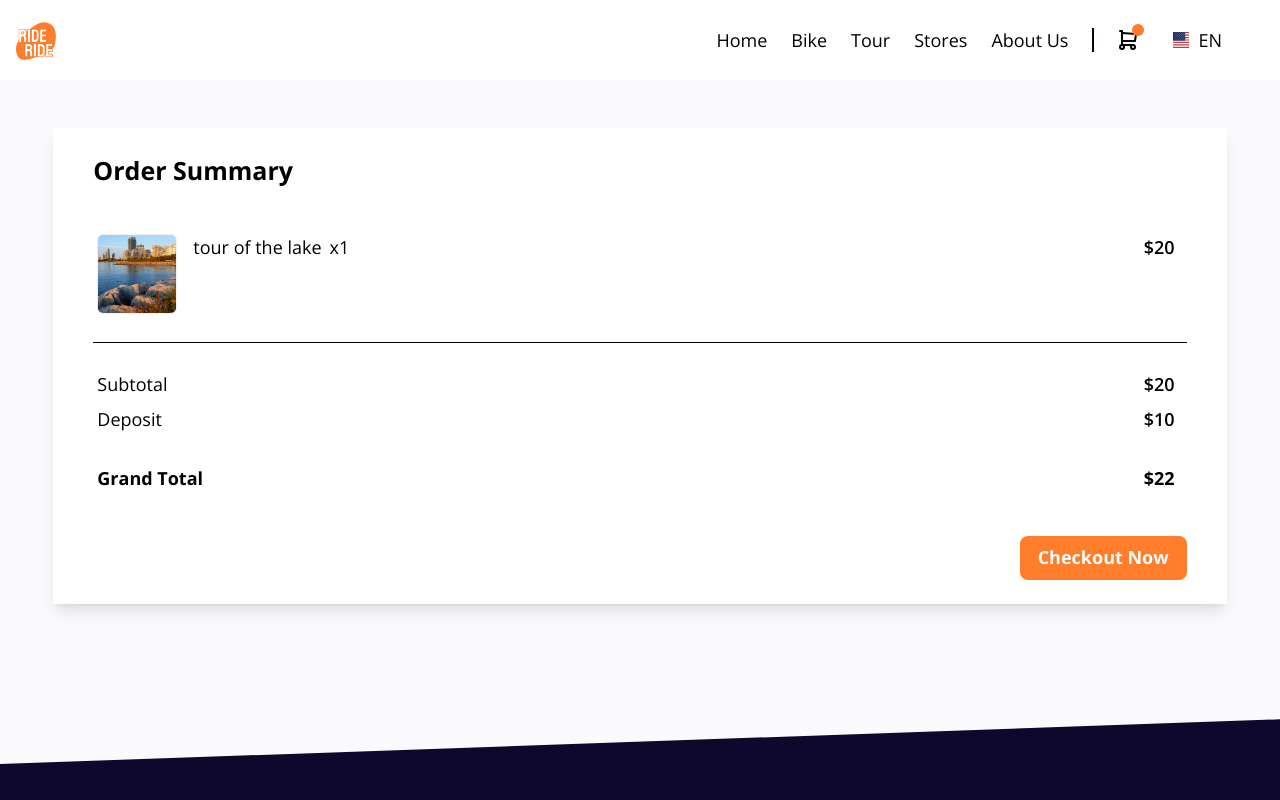
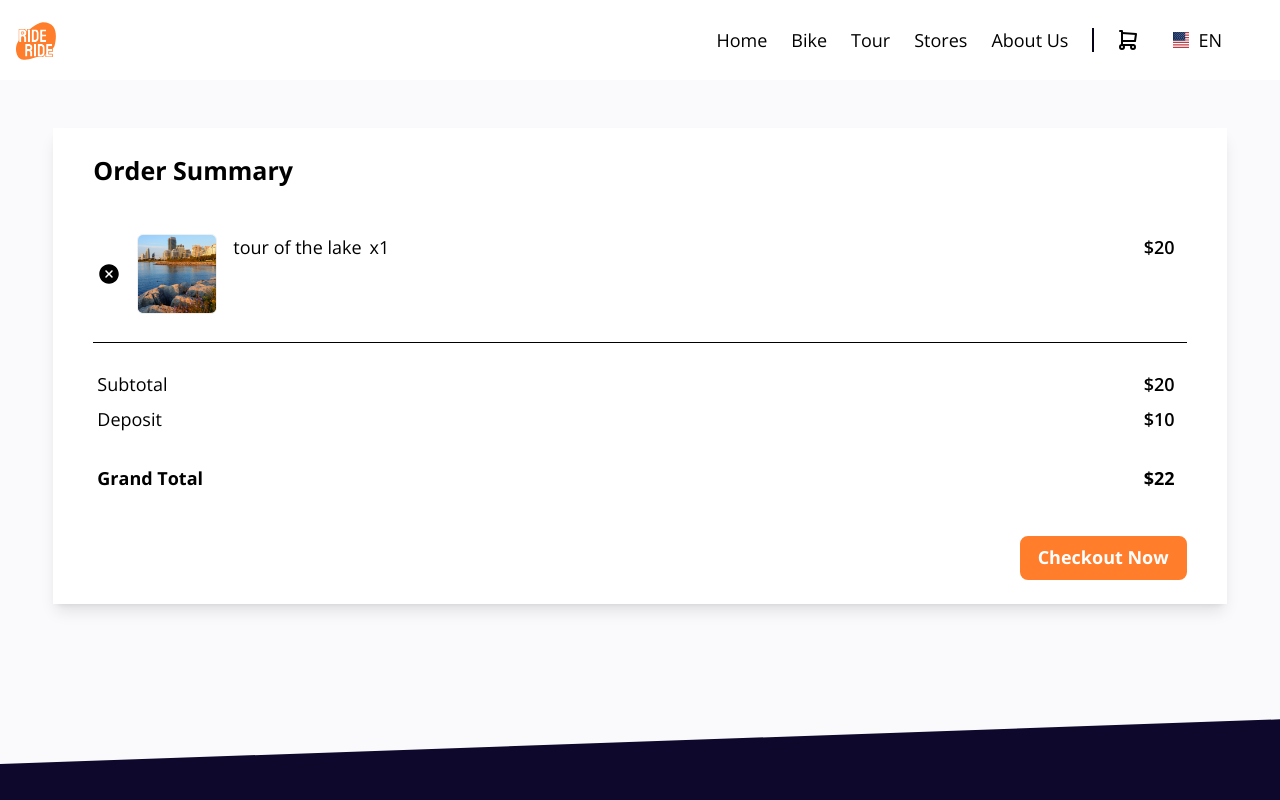
Before and after one commit to rickyxyz/ride-ride, a React (Vite) app: page /tour/t0 in a window 1280 px wide. Both pictures are taken after a click on the button "Add to order". Shown: the top 800 px of the page. Built offline with nearby package versions, Linux system fonts and the light colour scheme; some icons are missing.

Commit message:
feat: change cookie lib

```diff
--- a/package.json
+++ b/package.json
@@ -28,15 +28,16 @@
   },
   "dependencies": {
     "@hookform/resolvers": "^3.3.2",
+    "@types/js-cookie": "^3.0.6",
     "@types/react-cookies": "^0.1.3",
     "flag-icons": "^7.0.3",
     "framer-motion": "^10.16.16",
     "i18next": "^23.7.8",
     "i18next-browser-languagedetector": "^7.2.0",
+    "js-cookie": "^3.0.5",
     "localforage": "^1.10.0",
     "match-sorter": "^6.3.1",
     "react": "^18.2.0",
-    "react-cookie": "^6.1.1",
     "react-dom": "^18.2.0",
     "react-hook-form": "^7.49.0",
     "react-i18next": "^13.5.0",
--- a/src/components/Header.tsx
+++ b/src/components/Header.tsx
@@ -12,7 +12,7 @@ import {
   CartItem,
 } from '../@types/types';
 import { Dispatch, SetStateAction, useEffect, useRef, useState } from 'react';
-import { useCookies } from 'react-cookie';
+import Cookies from 'js-cookie';
 
 const headerLinks: Link[] = [
   {
@@ -157,9 +157,8 @@ function _SideBar({
 }
 
 function Header() {
-  const [cookies] = useCookies(['cart']);
-  const existingCart: CartItem[] =
-    (cookies.cart as CartItem[] | undefined) ?? [];
+  const existingCart = JSON.parse(Cookies.get('cart') ?? '[]') as CartItem[];
+  const cartHasItem = existingCart.length > 0;
   const [t] = useTranslation('common');
   const [isSidebarOpen, setIsSidebarOpen] = useState(false);
 
@@ -183,7 +182,7 @@ function Header() {
         </ul>
       </nav>
       <span className="relative ml-6 transition duration-75 before:absolute before:-left-6 before:bg-black hover:text-orange lg:before:h-full lg:before:w-0.5">
-        {existingCart.length > 0 && (
+        {cartHasItem && (
           <span className="absolute -right-1 -top-1 h-3 w-3 rounded-full bg-orange" />
         )}
         <a href="/order">
--- a/src/components/common/OrderSummary.tsx
+++ b/src/components/common/OrderSummary.tsx
@@ -2,25 +2,25 @@ import { ButtonLink } from './Button';
 import { CartItem, CartItemBike } from '../../@types/types';
 import { BICYCLE } from '../../constants/Bicycles';
 import { TOUR } from '../../constants/Tours';
-import { useCookies } from 'react-cookie';
-import { useMemo } from 'react';
+import { useMemo, useState } from 'react';
+import { IoIosCloseCircle } from 'react-icons/io';
+import Cookies from 'js-cookie';
 
 interface OrderSummaryProps {
   type?: 'mini' | 'full';
 }
 
 function OrderSummary({ type = 'mini' }: OrderSummaryProps) {
-  // const [cookies, setCookie] = useCookies(['cart']);
-  const [cookies] = useCookies(['cart']);
-  const existingCart: CartItem[] = useMemo(
-    // eslint-disable-next-line @typescript-eslint/no-unnecessary-condition
-    () => (cookies as { cart: CartItem[] }).cart || [],
-    [cookies]
-  );
+  const cart = JSON.parse(Cookies.get('cart') ?? '[]') as CartItem[];
+  const [existingCart, setExistingCart] = useState(cart);
   const subTotal = useMemo(() => {
     return existingCart.reduce((sum, item) => {
       if (item.type === 'bike') {
-        sum += BICYCLE[parseInt(item.id[1], 10)].price;
+        const duration = parseInt(
+          (item as CartItem<'bike'>).details.duration,
+          10
+        );
+        sum += BICYCLE[parseInt(item.id[1], 10)].price * duration;
       } else {
         sum += TOUR[parseInt(item.id[1], 10)].price;
       }
@@ -64,13 +64,14 @@ function OrderSummary({ type = 'mini' }: OrderSummaryProps) {
     </div>
   );
 
-  // function removeItem(index) {
-  //   const newCookie = {
-  //     ...cookies,
-  //     cart: cookies.cart,
-  //   };
-  //   setCookie('cart');
-  // }
+  function removeItem(index: number) {
+    const newCart = [
+      ...existingCart.slice(0, index),
+      ...existingCart.slice(index + 1),
+    ];
+    setExistingCart(newCart);
+    Cookies.set('cart', JSON.stringify(newCart));
+  }
 
   const orderSummaryMini = (
     <div className="flex w-full flex-col gap-6 bg-white px-4 lg:w-96">
@@ -125,8 +126,12 @@ function OrderSummary({ type = 'mini' }: OrderSummaryProps) {
                 className="flex flex-row gap-4 rounded-md p-1 pr-3"
                 key={`ch-${index}-${item.id}`}
               >
-                {/* eslint-disable-next-line no-console */}
-                <button onClick={() => console.log('R')}>X</button>
+                <button
+                  onClick={() => removeItem(index)}
+                  className="hover:text-red-500"
+                >
+                  <IoIosCloseCircle size={24} />
+                </button>
                 <div className="hidden h-20 w-20 items-center overflow-hidden rounded-md border-[1px] border-gray md:flex">
                   <img src={bike.image} alt="" className="object-cover" />
                 </div>
@@ -148,6 +153,12 @@ function OrderSummary({ type = 'mini' }: OrderSummaryProps) {
                 className="flex flex-row gap-4 rounded-md p-1 pr-3"
                 key={`ch-${index}-${item.id}`}
               >
+                <button
+                  onClick={() => removeItem(index)}
+                  className="hover:text-red-500"
+                >
+                  <IoIosCloseCircle size={24} />
+                </button>
                 <div className="hidden h-20 w-20 items-center overflow-hidden rounded-md border-[1px] border-gray md:flex">
                   <img src={tour.image} alt="" className="object-cover" />
                 </div>
--- a/src/pages/BookBike.tsx
+++ b/src/pages/BookBike.tsx
@@ -3,7 +3,7 @@ import Button from '../components/common/Button';
 import bike from '/bike-1.webp';
 import { zodResolver } from '@hookform/resolvers/zod';
 import { z } from 'zod';
-import { useCookies } from 'react-cookie';
+import Cookies from 'js-cookie';
 import { useNavigate, useParams } from 'react-router-dom';
 import { CartItem } from '../@types/types';
 import { BICYCLE } from '../constants/Bicycles';
@@ -25,7 +25,7 @@ type FormData = z.infer<typeof formSchema>;
 function PageBookBike() {
   const navigate = useNavigate();
   const { id: bikeID } = useParams();
-  const [cookies, setCookie] = useCookies(['cart']);
+  const cart = JSON.parse(Cookies.get('cart') ?? '[]') as CartItem[];
   const {
     register,
     watch,
@@ -47,10 +47,8 @@ function PageBookBike() {
         details: { ...data },
       };
 
-      const existingCart: CartItem[] =
-        (cookies.cart as CartItem[] | undefined) ?? [];
-      const updatedCart = [...existingCart, newData];
-      setCookie('cart', updatedCart, { path: '/' });
+      const updatedCart = [...cart, newData];
+      Cookies.set('cart', JSON.stringify(updatedCart));
       navigate('/order');
     };
 
--- a/src/pages/BookTour.tsx
+++ b/src/pages/BookTour.tsx
@@ -4,12 +4,11 @@ import OrderSummary from '../components/common/OrderSummary';
 import { FaClock, FaDollarSign } from 'react-icons/fa';
 import { TOUR } from '../constants/Tours';
 import { CartItem } from '../@types/types';
-import { useCookies } from 'react-cookie';
+import Cookies from 'js-cookie';
 
 function PageBookTour() {
   const navigate = useNavigate();
   const { id: tourID } = useParams();
-  const [cookies, setCookie] = useCookies(['cart']);
 
   if (!tourID) {
     navigate('/404');
@@ -28,10 +27,11 @@ function PageBookTour() {
         },
       };
 
-      const existingCart: CartItem[] =
-        (cookies.cart as CartItem[] | undefined) ?? [];
+      const existingCart = JSON.parse(
+        Cookies.get('cart') ?? '[]'
+      ) as CartItem[];
       const updatedCart = [...existingCart, newData];
-      setCookie('cart', updatedCart, { path: '/' });
+      Cookies.set('cart', JSON.stringify(updatedCart));
       navigate('/order');
     };
 
```
Also changed, not shown: 1 other file (tests, documents, lock files or other folders).
